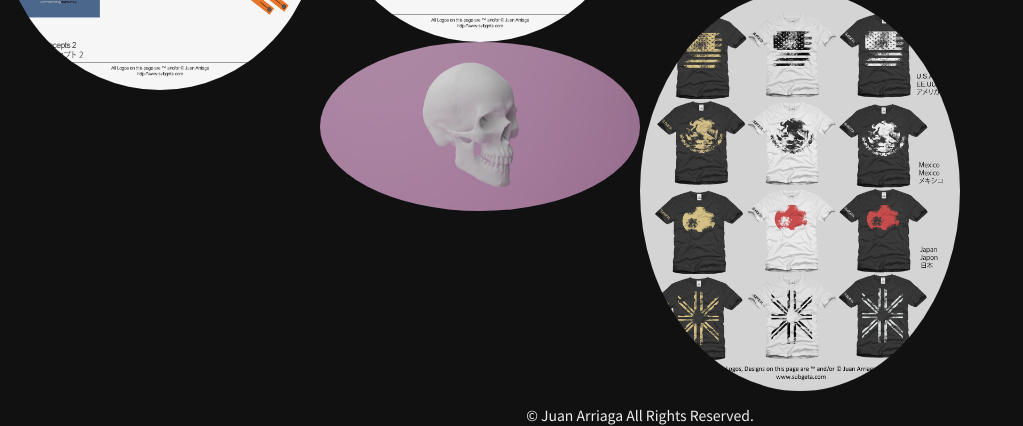
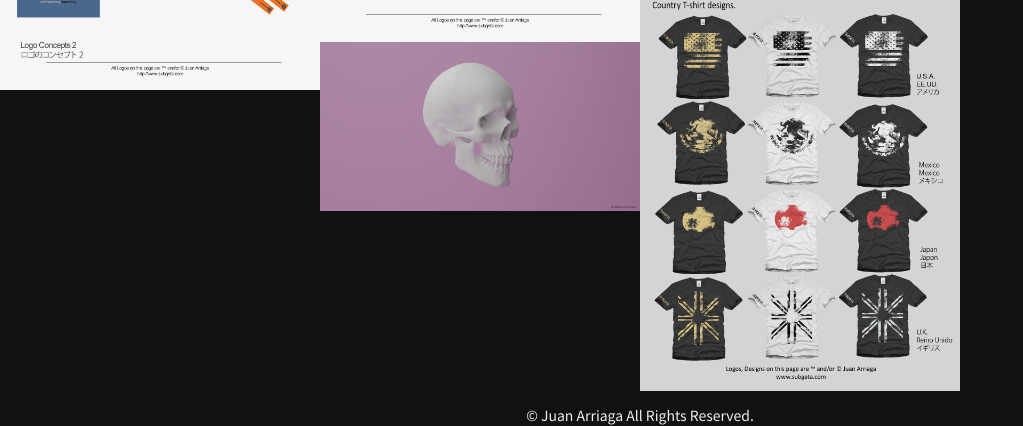
Before and after one commit to subgeta/subgeta.github.io, a PHP site: page / in a window 1280 px wide. Shown: the part 1247-1673 px from the top of the page, without its empty margins (0-1023 px from the left). Run offline with PHP 8.4, Linux system fonts and the light colour scheme.

Commit message:
Update style.css
Reverted circle profile border as it applies to portfolio gallery as well.

```diff
--- a/style.css
+++ b/style.css
@@ -507,7 +507,6 @@ position: relative;
 }
 img {
   max-width:100%;
-  border-radius: 50%;
   }
 
 .profiletext {
```
